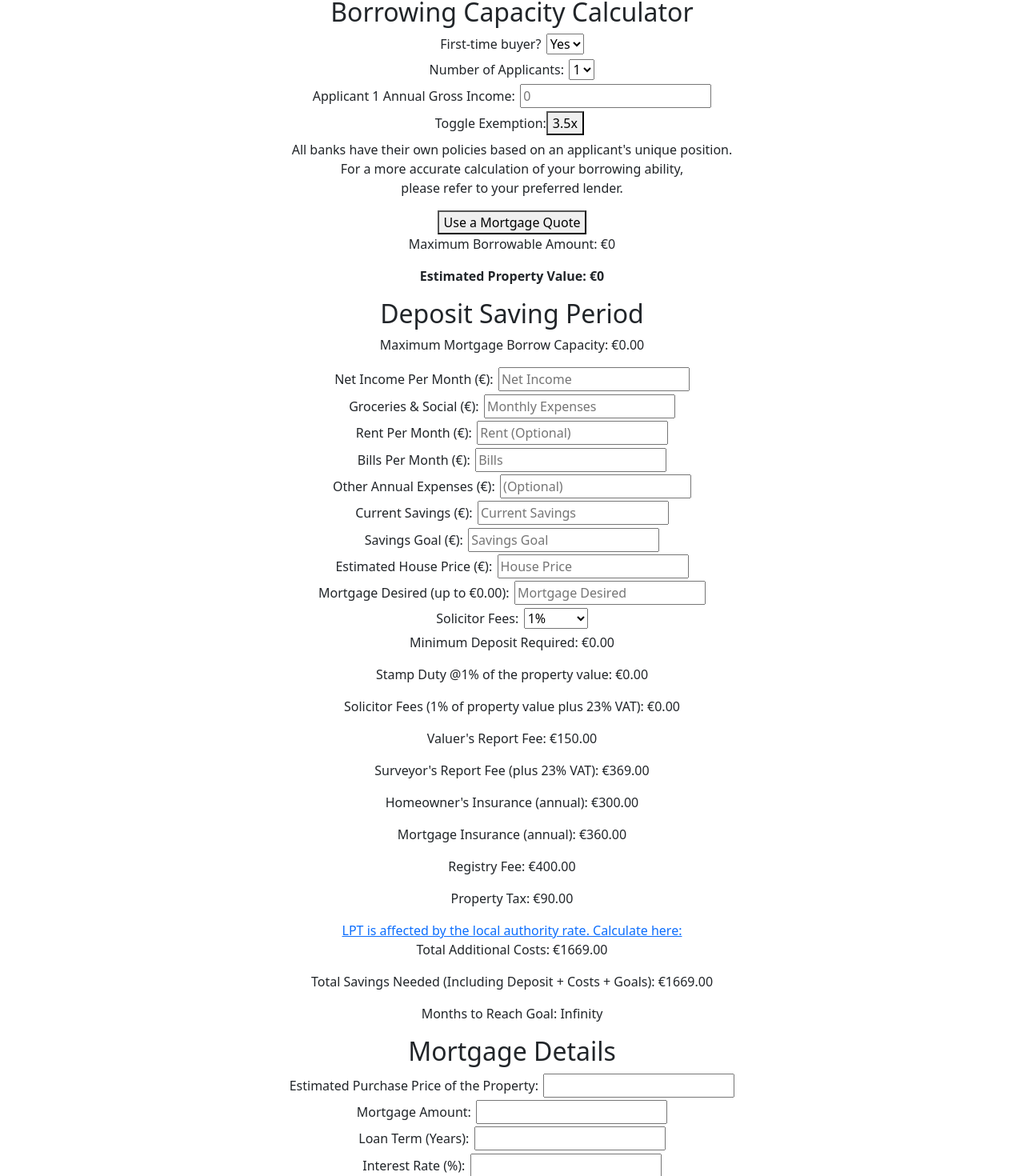
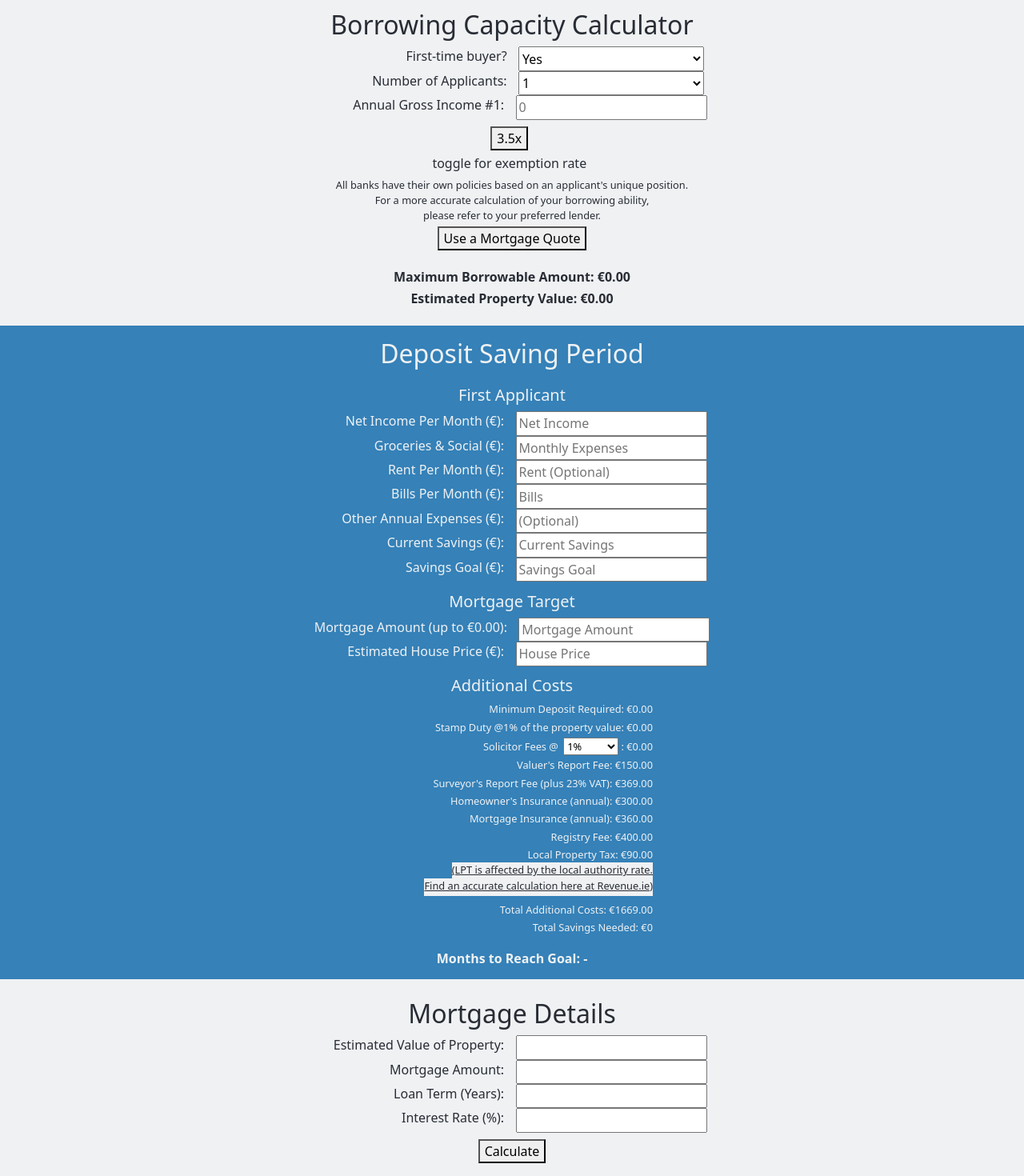
Before and after one commit to OisinWrites/Mortgage-Budgeter, a React (Create React App) app in the folder client/: page / in a window 1280 px wide. Shown: the part 804-2274 px from the top of the page at 80% size. Built offline with nearby package versions, Linux system fonts and the light colour scheme.

Commit message:
Add stylings, have 2nd applicant values reset on removal

```diff
--- a/client/src/App.css
+++ b/client/src/App.css
@@ -1,5 +1,7 @@
 .App {
   text-align: center;
+  position: relative;
+  background-color: #eff1f3;
 }
 
 .App-logo {
@@ -37,8 +39,70 @@
   }
 }
 
+.mortgage-budgeteer div {
+  position: relative;
+  width: 100%;
+}
+
+.section {
+  padding-top: 1rem;
+  max-width: 30rem;
+  left: 50%;
+  transform: translateX(-50%);
+}
+
+.bcc, .mod {
+  background-color: #eff1f3;
+  color: #282c34;
+}
+
+.dsp {
+  background-color: #3581b8;
+  color: #eff1f3;
+}
+
+.dsp h5 {
+  padding-top: .8rem;
+}
+
+.fp {
+  background-color: #9ac171;
+}
+
+.split-middle div {
+  display: flex;
+  justify-content: center;
+  gap: 0.5rem;
+}
+
+.split-middle div label {
+  flex: 0 0 auto;
+  text-align: right;
+  margin-right: auto;
+  min-width: 50%;
+}
+
+.split-middle div input {
+  flex-grow: 1;
+  text-align: left;
+}
+
+.split {
+  flex-grow: 1;
+  text-align: left;
+}
 
 .mortgage-budgeteer label {
   padding-right: 0.4rem;
   padding-bottom: 0.4rem;
 }
+
+.additional-fees {
+  text-align: right;
+  padding-right: 4rem;
+}
+
+.additional-fees label, p {
+  font-size: 80%;
+  margin-bottom: 0.2rem !important;
+}
--- a/client/src/App.js
+++ b/client/src/App.js
@@ -8,9 +8,9 @@ import DepositSavingPeriod from './components/DepositSavingPeriod';
 
 
 function App() {
-  // State to track if the user is a first-time buyer
   const [isFirstTimeBuyer, setIsFirstTimeBuyer] = useState(true);
-  const [maxBorrow, setMaxBorrow] = useState(0); // Assume this is calculated somewhere in App
+  const [maxBorrow, setMaxBorrow] = useState(0);
+  const [numberOfApplicants, setNumberOfApplicants] = useState(1);
 
   return (
     <div className="App">
@@ -18,15 +18,31 @@ function App() {
         <h1>Mortgage and Savings Calculator</h1>
       </header>
       <main class="mortgage-budgeteer">
+        <div class="bcc">
+          <div class="section">
             <BorrowingCapacityCalculator
               setMaxBorrow={setMaxBorrow}
               isFirstTimeBuyer={isFirstTimeBuyer}
               setIsFirstTimeBuyer={setIsFirstTimeBuyer}
+              setNumberOfApplicants={setNumberOfApplicants}
             />
-        <DepositSavingPeriod maxBorrow={maxBorrow} isFirstTimeBuyer={isFirstTimeBuyer} />
+          </div>
+        </div>
+        <div class="dsp">
+          <div class="section">
+            <DepositSavingPeriod maxBorrow={maxBorrow} isFirstTimeBuyer={isFirstTimeBuyer} hasSecondApplicant={numberOfApplicants > 1}/>
+          </div>
+        </div>
+        <div class="mod">
+          <div class="section">
           <MortgageDetails isFirstTimeBuyer={isFirstTimeBuyer} />
+          </div>
+        </div>
+        <div class="fp">
+          <div class="section">
           <FinancialPlanner isFirstTimeBuyer={isFirstTimeBuyer} />
-
+          </div>
+        </div>
         <a class="pb-3" target="_blank" rel="noopener noreferrer" href='https://pngtree.com/freepng/house-home-puppy-hand-drawing_4088450.html'>png image from pngtree.com/</a>
       </main>
     </div>
--- a/client/src/components/BorrowingCapacityCalculator.js
+++ b/client/src/components/BorrowingCapacityCalculator.js
@@ -1,8 +1,8 @@
 import React, { useState, useEffect } from 'react';
 
 // Corrected the component definition with proper function syntax
-const BorrowingCapacityCalculator = ({ isFirstTimeBuyer, setIsFirstTimeBuyer, setMaxBorrow }) => {
-  const [numberOfApplicants, setNumberOfApplicants] = useState(1);
+const BorrowingCapacityCalculator = ({ isFirstTimeBuyer, setIsFirstTimeBuyer, setMaxBorrow, setNumberOfApplicants }) => {
+  const [numberOfApplicants, setInternalNumberOfApplicants] = useState(1);
   const [applicantIncomes, setApplicantIncomes] = useState(Array(numberOfApplicants).fill(null));
   const [multiplier, setMultiplier] = useState(3.5);
   const [manualMaxBorrow, setManualMaxBorrow] = useState('');
@@ -28,6 +28,11 @@ const BorrowingCapacityCalculator = ({ isFirstTimeBuyer, setIsFirstTimeBuyer, se
 
   }, [applicantIncomes, multiplier, manualMaxBorrow, isFirstTimeBuyer, setMaxBorrow]);
 
+  useEffect(() => {
+    // Update the array size when number of applicants changes
+    setApplicantIncomes(Array(numberOfApplicants).fill(null));
+  }, [numberOfApplicants]);
+
   const handleIncomeChange = (index, value) => {
     const newIncomes = [...applicantIncomes];
     newIncomes[index] = Number(value) || null; // Corrected to handle empty string and convert to null
@@ -36,6 +41,12 @@ const BorrowingCapacityCalculator = ({ isFirstTimeBuyer, setIsFirstTimeBuyer, se
 
   const toggleExemption = () => {
     setMultiplier(multiplier === 3.5 ? 4.5 : 3.5);
+  };
+
+  const handleNumberOfApplicantsChange = (e) => {
+    const newCount = Number(e.target.value);
+    setInternalNumberOfApplicants(newCount);
+    setNumberOfApplicants(newCount); // Update state in App.js via prop
   };
 
   const handleManualMaxBorrowChange = (e) => {
@@ -47,40 +58,49 @@ const BorrowingCapacityCalculator = ({ isFirstTimeBuyer, setIsFirstTimeBuyer, se
   return (
     <div>
       <h2>Borrowing Capacity Calculator</h2>
+      <div class="split-middle">
         <div>
           <label>First-time buyer?</label>
-        <select onChange={(e) => setIsFirstTimeBuyer(e.target.value === 'yes')}>
+          <select class="split limit-width" onChange={(e) => setIsFirstTimeBuyer(e.target.value === 'yes')}>
             <option value="yes">Yes</option>
             <option value="no">No</option>
           </select>
         </div>
         <div>
           <label>Number of Applicants:</label>
-        <select onChange={(e) => setNumberOfApplicants(Number(e.target.value))}>
+          <select class="split limit-width" value={numberOfApplicants} onChange={handleNumberOfApplicantsChange}>
             <option value={1}>1</option>
             <option value={2}>2</option>
           </select>
         </div>
+      </div>
       {useManualInput ? (
         <div>
-          <button onClick={() => {
-            setManualMaxBorrow('');
-            setUseManualInput(false);
-          }}>Use Simple Mortgage Calculator</button>
-          <br></br>
-          <label>Manual input for borrowing capacity:</label>
+          <div class="split-middle">
+            <div>
+              <label>Mortgage Quote: </label>
               <input
+                class="split"
                 type="number"
                 placeholder="Mortgage Quote"
                 value={manualMaxBorrow}
                 onChange={handleManualMaxBorrowChange}
               />
             </div>
+          </div>
+
+          <button class="m-2" onClick={() => {
+            setManualMaxBorrow('');
+            setUseManualInput(false);
+          }}>Use Simple Mortgage Calculator</button>
+        </div>
       ) : (
         <div>
           {[...Array(numberOfApplicants)].map((_, index) => (
+            <div class="split-middle">
+              <div>
                 <div key={index}>
-              <label>Applicant {index + 1} Annual Gross Income:</label>
+                  <label>Annual Gross Income #{index + 1}:</label>
                   <input
                     type="number"
                     value={applicantIncomes[index] || ''}
@@ -88,9 +108,12 @@ const BorrowingCapacityCalculator = ({ isFirstTimeBuyer, setIsFirstTimeBuyer, se
                     onChange={(e) => handleIncomeChange(index, e.target.value)}
                   />
                 </div>
+              </div>
+            </div>
           ))}
-          <label className="pr-1">Toggle Exemption:
-            <button onClick={toggleExemption}>{multiplier === 3.5 ? "3.5x" : "4.5x"}</button>
+          <label class="mt-1">
+            <button class="m-1" onClick={toggleExemption}>{multiplier === 3.5 ? "3.5x" : "4.5x"}</button><br></br>
+            toggle for exemption rate
           </label>
           <div>
             <p>All banks have their own policies based on an applicant's unique position.<br></br>
@@ -99,9 +122,9 @@ const BorrowingCapacityCalculator = ({ isFirstTimeBuyer, setIsFirstTimeBuyer, se
           </div>
         </div>
       )}
-      <div>
-        <p>Maximum Borrowable Amount: €{effectiveMaxBorrow}</p>
-        <p><strong>Estimated Property Value: €{propertyValue}</strong></p>
+      <div class="mt-2 p-3">
+        <h6><strong>Maximum Borrowable Amount: €{effectiveMaxBorrow.toFixed(2)}</strong></h6>
+        <h6><strong>Estimated Property Value: €{propertyValue.toFixed(2)}</strong></h6>
       </div>
     </div>
   );
--- a/client/src/components/DepositSavingPeriod.js
+++ b/client/src/components/DepositSavingPeriod.js
@@ -1,7 +1,8 @@
-import React, { useState } from 'react';
+import React, { useState, useEffect} from 'react';
 
-const DepositSavingPeriod = ({ maxBorrow, isFirstTimeBuyer }) => {
+const DepositSavingPeriod = ({ maxBorrow, isFirstTimeBuyer, hasSecondApplicant}) => {
     const [mortgageDesired, setMortgageDesired] = useState('');
+
     const [netIncome, setNetIncome] = useState('');
     const [monthlyExpenses, setMonthlyExpenses] = useState('');
     const [rent, setRent] = useState('');
@@ -9,9 +10,40 @@ const DepositSavingPeriod = ({ maxBorrow, isFirstTimeBuyer }) => {
     const [additionalExpenses, setAdditionalExpenses] = useState('');
     const [savingsGoal, setSavingsGoal] = useState('');
     const [currentSavings, setCurrentSavings] = useState('');
+
+    const [netIncome2, setNetIncome2] = useState('');
+    const [monthlyExpenses2, setMonthlyExpenses2] = useState('');
+    const [rent2, setRent2] = useState('');
+    const [bills2, setBills2] = useState('');
+    const [additionalExpenses2, setAdditionalExpenses2] = useState('');
+    const [savingsGoal2, setSavingsGoal2] = useState('');
+    const [currentSavings2, setCurrentSavings2] = useState('');
+
     const [housePrice, setHousePrice] = useState('');
     const [solicitorFeeType, setSolicitorFeeType] = useState('1%');
     const [solicitorFlatFee, setSolicitorFlatFee] = useState('');
+
+    useEffect(() => {
+        if (!hasSecondApplicant) {
+            // Reset all second applicant-related states to null or initial state
+            setNetIncome2('0');
+            setMonthlyExpenses2('0');
+            setRent2('0');
+            setBills2('0');
+            setAdditionalExpenses2('0');
+            setSavingsGoal2('0');
+            setCurrentSavings2('0');
+        }
+    }, [hasSecondApplicant]);
+
+    const combinedNetIncome = parseFloat(netIncome) + parseFloat(netIncome2);
+    const combinedMonthlyExpenses = parseFloat(monthlyExpenses) + parseFloat(monthlyExpenses2);
+    const combinedBills = parseFloat(bills) + parseFloat(bills2);
+    const combinedAnnualExpenses = (parseFloat(additionalExpenses) || 0) + (parseFloat(additionalExpenses2) || 0);
+    const combinedSavingsGoal = parseFloat(savingsGoal) + parseFloat(savingsGoal2);
+    const combinedCurrentSavings = parseFloat(currentSavings) + parseFloat(currentSavings2);
+
+
 
     // Calculate the minimum deposit required
     const minimumDeposit = isFirstTimeBuyer ? mortgageDesired * 0.1 : mortgageDesired * 0.2;
@@ -67,15 +99,15 @@ const DepositSavingPeriod = ({ maxBorrow, isFirstTimeBuyer }) => {
     // Assuming functions calculateRegistryFee and calculatePropertyTax are implemented to determine the fees based on the given scales
 
     // Total savings needed
-    const totalSavingsNeeded = minimumDeposit + totalAdditionalCosts + Number(savingsGoal);
-    const monthsToSave = Math.ceil((totalSavingsNeeded - currentSavings) / (netIncome - monthlyExpenses - bills -  ((Number(additionalExpenses) || 0) / 12)));
+    const totalSavingsNeeded = minimumDeposit + totalAdditionalCosts + Number(combinedSavingsGoal);
+    const monthsToSave = Math.ceil((totalSavingsNeeded - combinedCurrentSavings) / (combinedNetIncome - combinedMonthlyExpenses - combinedBills -  (combinedAnnualExpenses / 12)));
 
     return (
-        <div>
+        <div class="inner-section">
             <h2>Deposit Saving Period</h2>
-            <p>Maximum Mortgage Borrow Capacity: €{maxBorrow.toFixed(2)}</p>
-
             <form>
+                <h5>First Applicant</h5>
+                <div class="split-middle">
                     <div>
                         <label>Net Income Per Month (€): </label>
                         <input type="number" value={netIncome} onChange={(e) => setNetIncome(e.target.value)} placeholder="Net Income"/>
@@ -104,22 +136,66 @@ const DepositSavingPeriod = ({ maxBorrow, isFirstTimeBuyer }) => {
                         <label>Savings Goal (€): </label>
                         <input type="number" value={savingsGoal} onChange={(e) => setSavingsGoal(e.target.value)} placeholder="Savings Goal"/>
                     </div>
+                </div>
+
+                {hasSecondApplicant && (
+                    <div class="split-middle">
+                        <h5>Second Applicant</h5>
                         <div>
-                    <label>Estimated House Price (€): </label>
-                    <input type="number" value={housePrice} onChange={(e) => setHousePrice(e.target.value)} placeholder="House Price"/>
+                            <label>Net Income Per Month (€): </label>
+                            <input type="number" value={netIncome2} onChange={(e) => setNetIncome2(e.target.value)} placeholder="Net Income"/>
                         </div>
                         <div>
-                    <label>Mortgage Desired (up to €{maxBorrow.toFixed(2)}): </label>
+                            <label>Groceries & Social (€): </label>
+                            <input type="number" value={monthlyExpenses2} onChange={(e) => setMonthlyExpenses2(e.target.value)} placeholder="Monthly Expenses"/>
+                        </div>
+                        <div>
+                            <label>Rent Per Month (€): </label>
+                            <input type="number" value={rent2} onChange={(e) => setRent2(e.target.value)} placeholder="Rent (Optional)"/>
+                        </div>
+                        <div>
+                            <label>Bills Per Month (€): </label>
+                            <input type="number" value={bills2} onChange={(e) => setBills2(e.target.value)} placeholder="Bills"/>
+                        </div>
+                        <div>
+                            <label>Other Annual Expenses (€): </label>
+                            <input type="number" value={additionalExpenses2} onChange={(e) => setAdditionalExpenses2(e.target.value)} placeholder="(Optional)"/>
+                        </div>
+                        <div>
+                            <label>Current Savings (€): </label>
+                            <input type="number" value={currentSavings2} onChange={(e) => setCurrentSavings2(e.target.value)} placeholder="Current Savings"/>
+                        </div>
+                        <div>
+                            <label>Savings Goal (€): </label>
+                            <input type="number" value={savingsGoal2} onChange={(e) => setSavingsGoal2(e.target.value)} placeholder="Savings Goal"/>
+                        </div>
+                    </div>
+                )}
+                <h5>Mortgage Target</h5>
+                <div class="split-middle">
+                    <div>
+                        <label>Mortgage Amount (up to €{maxBorrow.toFixed(2)}): </label>
                         <input
                             type="number"
                             value={mortgageDesired}
                             onChange={handleMortgageChange}
                             onBlur={() => setMortgageDesired(mortgageDesired > maxBorrow ? maxBorrow : mortgageDesired)}
-                        placeholder="Mortgage Desired"
+                            placeholder="Mortgage Amount"
                         />
                     </div>
                     <div>
-                    <label>Solicitor Fees: </label>
+                        <label>Estimated House Price (€): </label>
+                        <input type="number" value={housePrice} onChange={(e) => setHousePrice(e.target.value)} placeholder="House Price"/>
+                    </div>
+                </div>
+
+                <h5>Additional Costs</h5>
+                <div class="additional-fees">
+                    <p>Minimum Deposit Required: €{minimumDeposit.toFixed(2)}</p>
+                    <p>Stamp Duty @{housePrice < 1000000 ? "1%" : "2%"} of the property value: €{stampDuty.toFixed(2)}</p>
+                    <p>
+                        Solicitor Fees @
+                        <label></label>
                         <select value={solicitorFeeType} onChange={e => setSolicitorFeeType(e.target.value)}>
                             <option value="1%">1%</option>
                             <option value="1.5%">1.5%</option>
@@ -132,27 +208,25 @@ const DepositSavingPeriod = ({ maxBorrow, isFirstTimeBuyer }) => {
                             onChange={e => setSolicitorFlatFee(e.target.value)}
                             placeholder="Enter flat fee amount"
                             />
-                    )}
-                </div>
-
-                {/* Display calculated values */}
-                <p>Minimum Deposit Required: €{minimumDeposit.toFixed(2)}</p>
-
-                <p>Stamp Duty @{housePrice < 1000000 ? "1%" : "2%"} of the property value: €{stampDuty.toFixed(2)}</p>
-                <p>Solicitor Fees (1% of property value plus 23% VAT): €{solicitorFees.toFixed(2)}</p>
+                        )} : €{solicitorFees.toFixed(2)}
+                    </p>
                     <p>Valuer's Report Fee: €{valuerReport.toFixed(2)}</p>
                     <p>Surveyor's Report Fee (plus 23% VAT): €{surveyorReport.toFixed(2)}</p>
                     <p>Homeowner's Insurance (annual): €{(300).toFixed(2)}</p>
                     <p>Mortgage Insurance (annual): €{(360).toFixed(2)}</p>
                     <p>Registry Fee: €{registryFee.toFixed(2)}</p>
-                <p>Property Tax: €{propertyTax.toFixed(2)}</p>
-                <a href="https://lpt.revenue.ie/lpt-web/reckoner/lpt.html?locale=en#" target="_blank" rel="noopener noreferrer">
-                    LPT is affected by the local authority rate. Calculate here:
+                    <p>
+                        Local Property Tax: €{propertyTax.toFixed(2)}
+                        <br></br>
+                        <a class="bcc m-0 pb-1" href="https://www.revenue.ie/en/search.aspx?q=lpt%20calculator" target="_blank" rel="noopener noreferrer">
+                            (LPT is affected by the local authority rate.<br></br>
+                            Find an accurate calculation here at Revenue.ie)
                         </a>
-
-                <p>Total Additional Costs: €{totalAdditionalCosts.toFixed(2)}</p>
-                <p>Total Savings Needed (Including Deposit + Costs + Goals): €{totalSavingsNeeded.toFixed(2)}</p>
-                <p>Months to Reach Goal: {monthsToSave <= 0 ? "Goal not achievable with current setup" : monthsToSave}</p>
+                    </p>
+                    <p class="pt-2">Total Additional Costs: €{totalAdditionalCosts.toFixed(2)}</p>
+                    <p>Total Savings Needed: €{isNaN(totalSavingsNeeded) ? 0 : totalSavingsNeeded.toFixed(2)}</p>
+                </div>
+                <h6 class="p-3"><strong>Months to Reach Goal: {monthsToSave <= 0 ? "Goal not achievable with current setup" : monthsToSave || "-"}</strong></h6>
             </form>
         </div>
     );
--- a/client/src/components/MortgageDetails.js
+++ b/client/src/components/MortgageDetails.js
@@ -39,8 +39,9 @@ const MortgageDetails = ({ isFirstTimeBuyer }) => {
     <div>
       <h2>Mortgage Details</h2>
       <form onSubmit={handleSubmit}>
+        <div class="split-middle">
           <div>
-          <label>Estimated Purchase Price of the Property:</label>
+            <label>Estimated Value of Property:</label>
             <input
               type="number"
               value={purchasePrice}
@@ -72,9 +73,10 @@ const MortgageDetails = ({ isFirstTimeBuyer }) => {
               onChange={(e) => setInterestRate(e.target.value)}
             />
           </div>
-        <button type="submit">Calculate</button>
+        </div>
+        <button class="m-2" type="submit">Calculate</button>
       </form>
-      <p>Monthly Payment: €{monthlyPayment.toFixed(2)}</p>
+      <h6 class="p-3">Monthly Payment: €{monthlyPayment.toFixed(2)}</h6>
     </div>
   );
 };
```
Also changed, not shown: client/src/components/FinancialPlanner.js (+5 -13 lines). Lines whose indentation alone changed are shown as unchanged.
